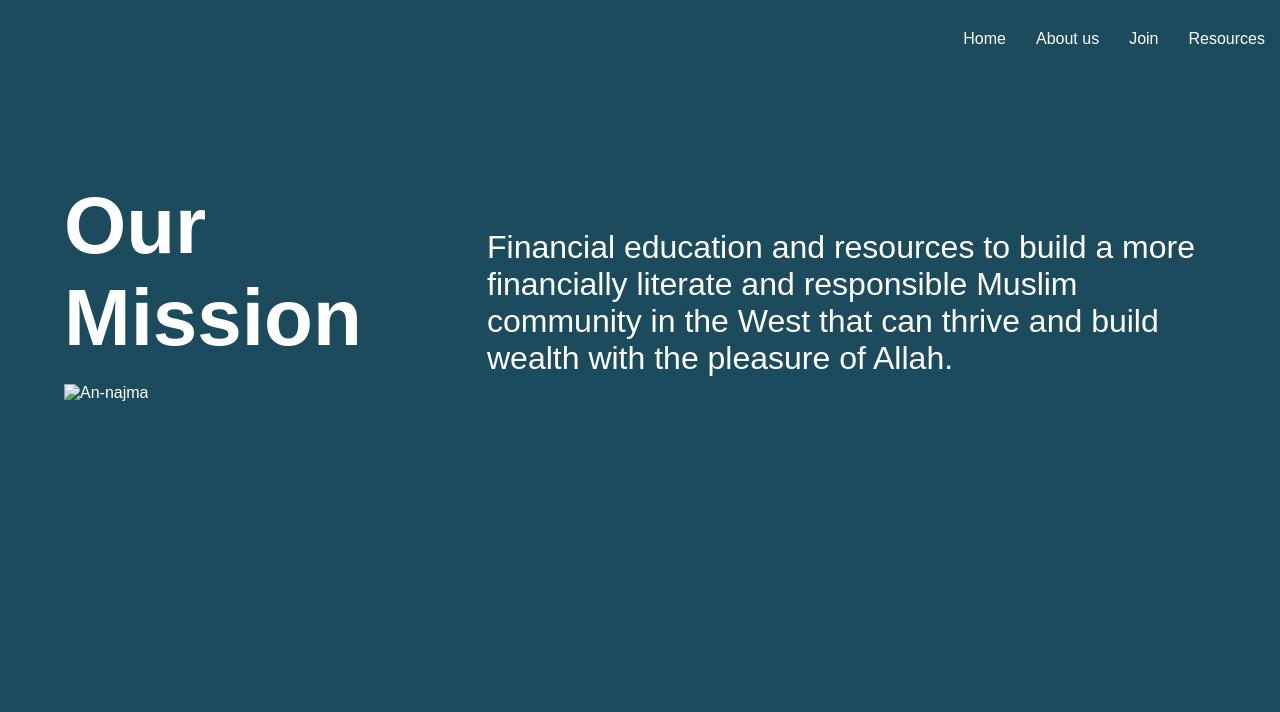
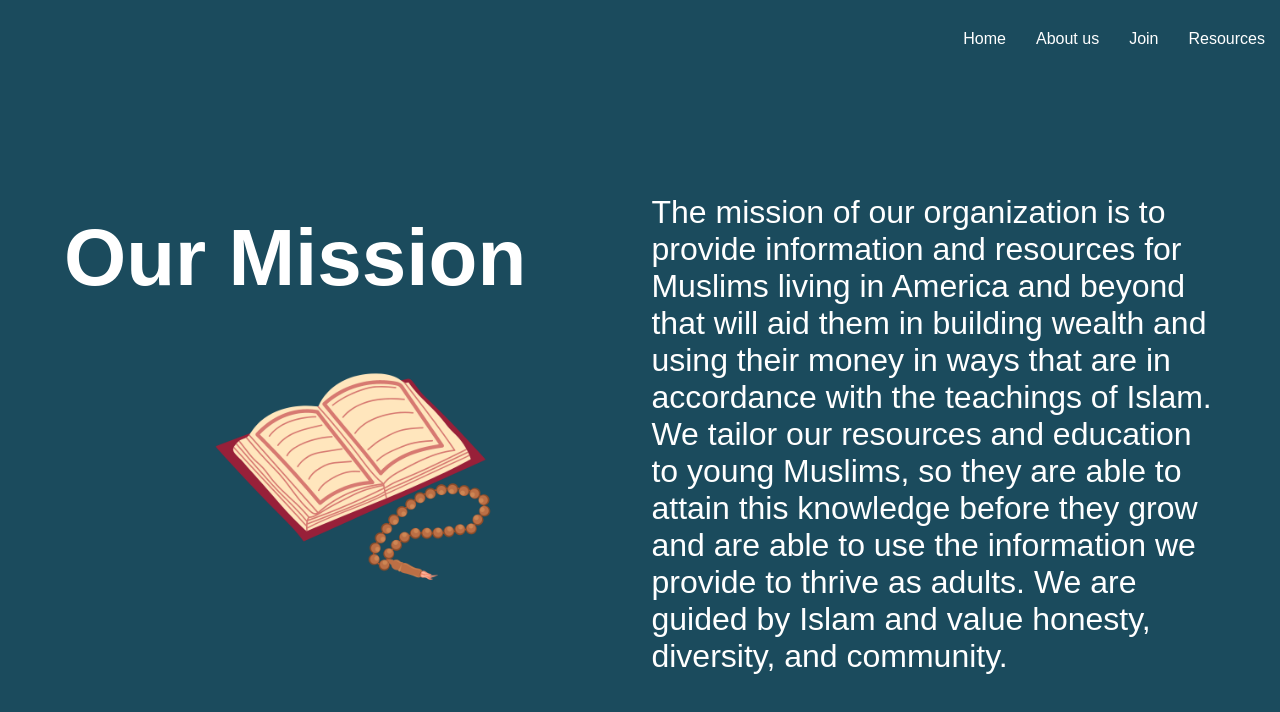
Before and after one commit to webkind-dev/FaizaFinance, a plain HTML site: page about-us.html in a window 1280 px wide. Drawn offline with Linux system fonts and the light colour scheme; a web font is replaced by a local one.

Commit message:
updated about us

```diff
--- a/about-us.html
+++ b/about-us.html
@@ -26,10 +26,11 @@
         <div class="about-box">
             <div class="about-title">
                 <h1>Our Mission</h1>
-                <img class= "an-najma"src="img url" alt="An-najma">
+                <img class= "book-pic"src="book.png" alt="An-najma">
             </div>
             <div class="about-text">
-                <p>Financial education and resources to build a more financially literate and responsible Muslim community in the West that can thrive and build wealth with the pleasure of Allah.</p>
+                <p>The mission of our organization is to provide information and resources for Muslims living in America and beyond that will aid them in building wealth and using their money in ways that are in accordance with the teachings of Islam. We tailor our resources and education to young Muslims, so they are able to attain this knowledge before they grow and are able to use the information we provide to thrive as adults. We are guided by Islam and value honesty, diversity, and community.
+                </p>
             </div>
         </div>
     </main>
--- a/style.css
+++ b/style.css
@@ -118,18 +118,20 @@ nav a:hover {
 }
 
 .about-title{
-    padding-right: 10%
-}
-
-.about-title h1{
-    padding-right: 0%
+    padding-right: 10%;
 }
 
 .about-title h1{
     font-size: 500%;
+    white-space: nowrap;
 }
 
 .about-text p{
     font-size: 200%;
-    margin-left: 0%;
 }
+
+.book-pic{
+    max-width: 125%;
+    padding: 0%;
+    margin: 0%
+}
```
Also changed, not shown: book.png (added), 2 other files.
